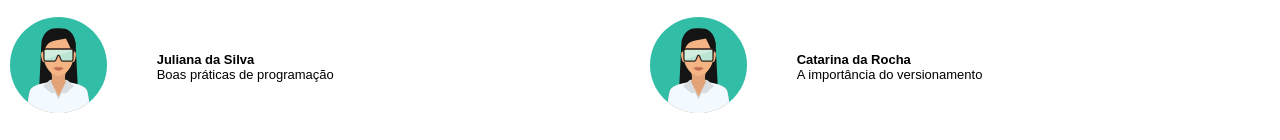
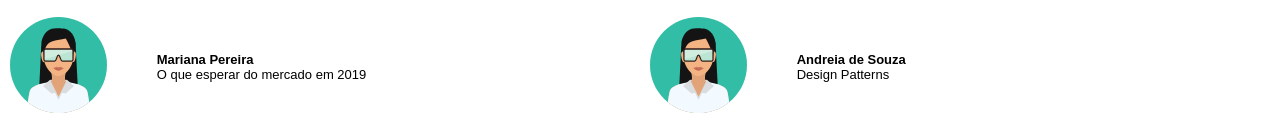
Before and after one commit to Allanflo88/site-semana-da-tecnologia-fatec-sorocaba, a website: page index.html in a window 1280 px wide. Both pictures are taken after a click on the button "Terça". Shown: the part 1117-1257 px from the top of the page. Drawn offline with nearby package versions, Linux system fonts and the light colour scheme; files that its build step writes are made by us from their sources; files whose address does not match are found by name.

Commit message:
add more data on containers

```diff
--- a/index.html
+++ b/index.html
@@ -117,10 +117,10 @@
                 </div>
                 <div class="speakers__container__speaker__text">
                     <div class="speakers__container__speaker__text name">
-                        <b>Juliana da Silva</b>
+                        <b>Mariana Pereira</b>
                     </div>
                     <div class="speakers__container__speaker__text talk">
-                        Boas práticas de programação
+                        O que esperar do mercado em 2019
                     </div>
                     <div class="speakers__container__speaker__text biography">
                         <b>Quem sou eu:</b>
@@ -140,10 +140,10 @@
                 </div>
                 <div class="speakers__container__speaker__text">
                     <div class="speakers__container__speaker__text name">
-                        <b>Catarina da Rocha</b>
+                        <b>Andreia de Souza</b>
                     </div>
                     <div class="speakers__container__speaker__text talk">
-                        A importância do versionamento
+                        Design Patterns
                     </div>
                     <div class="speakers__container__speaker__text biography">
                         <b>Quem sou eu:</b>
@@ -164,10 +164,10 @@
                 </div>
                 <div class="speakers__container__speaker__text">
                     <div class="speakers__container__speaker__text name">
-                        <b>Juliana da Silva</b>
+                        <b>Marilia Moreira</b>
                     </div>
                     <div class="speakers__container__speaker__text talk">
-                        Boas práticas de programação
+                        Mulheres na TI
                     </div>
                     <div class="speakers__container__speaker__text biography">
                         <b>Quem sou eu:</b>
@@ -187,10 +187,10 @@
                 </div>
                 <div class="speakers__container__speaker__text">
                     <div class="speakers__container__speaker__text name">
-                        <b>Catarina da Rocha</b>
+                        <b>Julia Pereira Rocha</b>
                     </div>
                     <div class="speakers__container__speaker__text talk">
-                        A importância do versionamento
+                        Diploma ou não?
                     </div>
                     <div class="speakers__container__speaker__text biography">
                         <b>Quem sou eu:</b>
@@ -211,10 +211,10 @@
                 </div>
                 <div class="speakers__container__speaker__text">
                     <div class="speakers__container__speaker__text name">
-                        <b>Juliana da Silva</b>
+                        <b>Miriam Soares da Silva</b>
                     </div>
                     <div class="speakers__container__speaker__text talk">
-                        Boas práticas de programação
+                        O que preciso para conseguir um estágio?
                     </div>
                     <div class="speakers__container__speaker__text biography">
                         <b>Quem sou eu:</b>
@@ -234,10 +234,10 @@
                 </div>
                 <div class="speakers__container__speaker__text">
                     <div class="speakers__container__speaker__text name">
-                        <b>Catarina da Rocha</b>
+                        <b>Lilian Souza Rocha</b>
                     </div>
                     <div class="speakers__container__speaker__text talk">
-                        A importância do versionamento
+                        Ágil
                     </div>
                     <div class="speakers__container__speaker__text biography">
                         <b>Quem sou eu:</b>
@@ -258,10 +258,10 @@
                 </div>
                 <div class="speakers__container__speaker__text">
                     <div class="speakers__container__speaker__text name">
-                        <b>Juliana da Silva</b>
+                        <b>Larissa Pereira</b>
                     </div>
                     <div class="speakers__container__speaker__text talk">
-                        Boas práticas de programação
+                        Pseudo classes CSS
                     </div>
                     <div class="speakers__container__speaker__text biography">
                         <b>Quem sou eu:</b>
@@ -281,10 +281,10 @@
                 </div>
                 <div class="speakers__container__speaker__text">
                     <div class="speakers__container__speaker__text name">
-                        <b>Catarina da Rocha</b>
+                        <b>Ana Maria de Souza</b>
                     </div>
                     <div class="speakers__container__speaker__text talk">
-                        A importância do versionamento
+                        Backend, Frontend ou FullStack?
                     </div>
                     <div class="speakers__container__speaker__text biography">
                         <b>Quem sou eu:</b>
```
